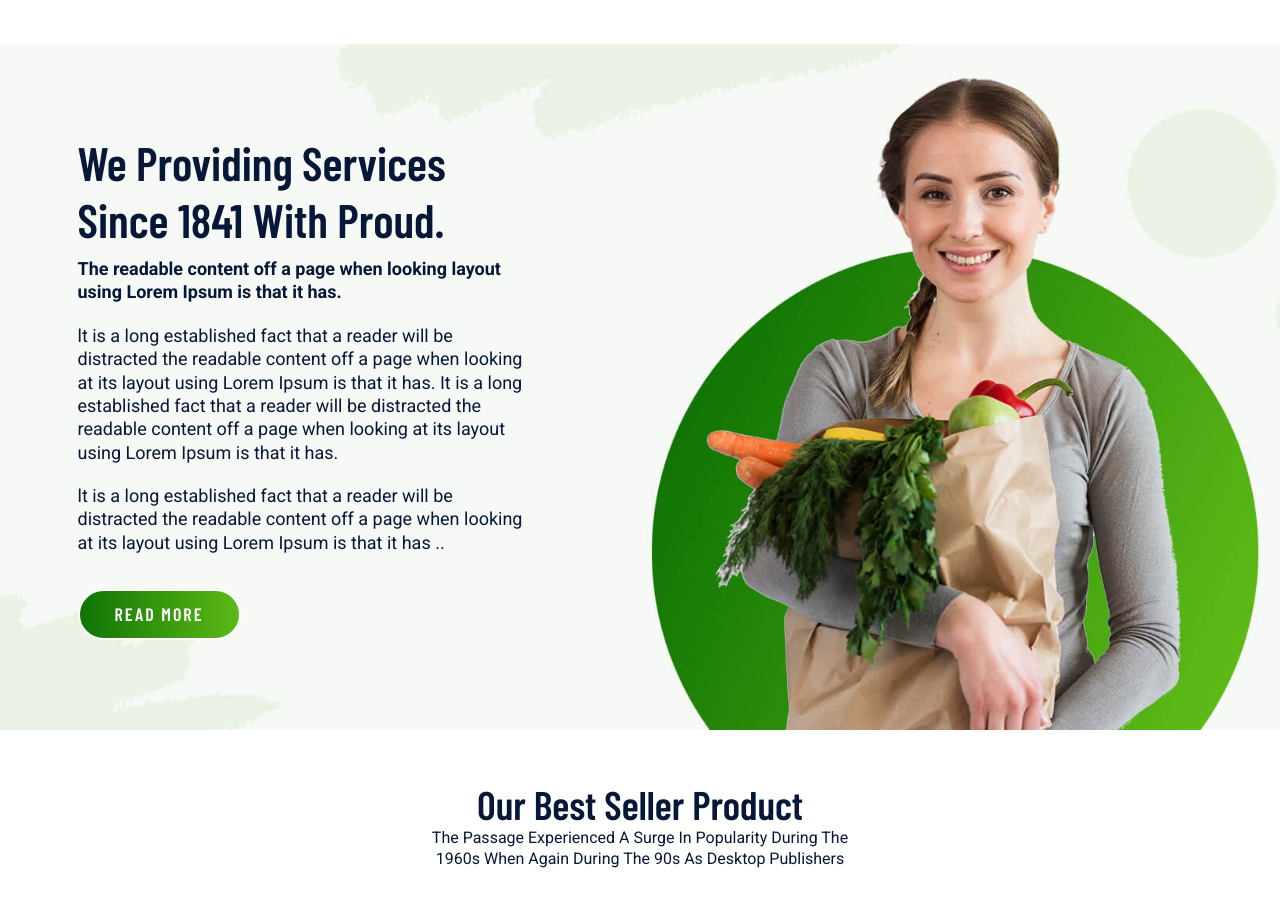
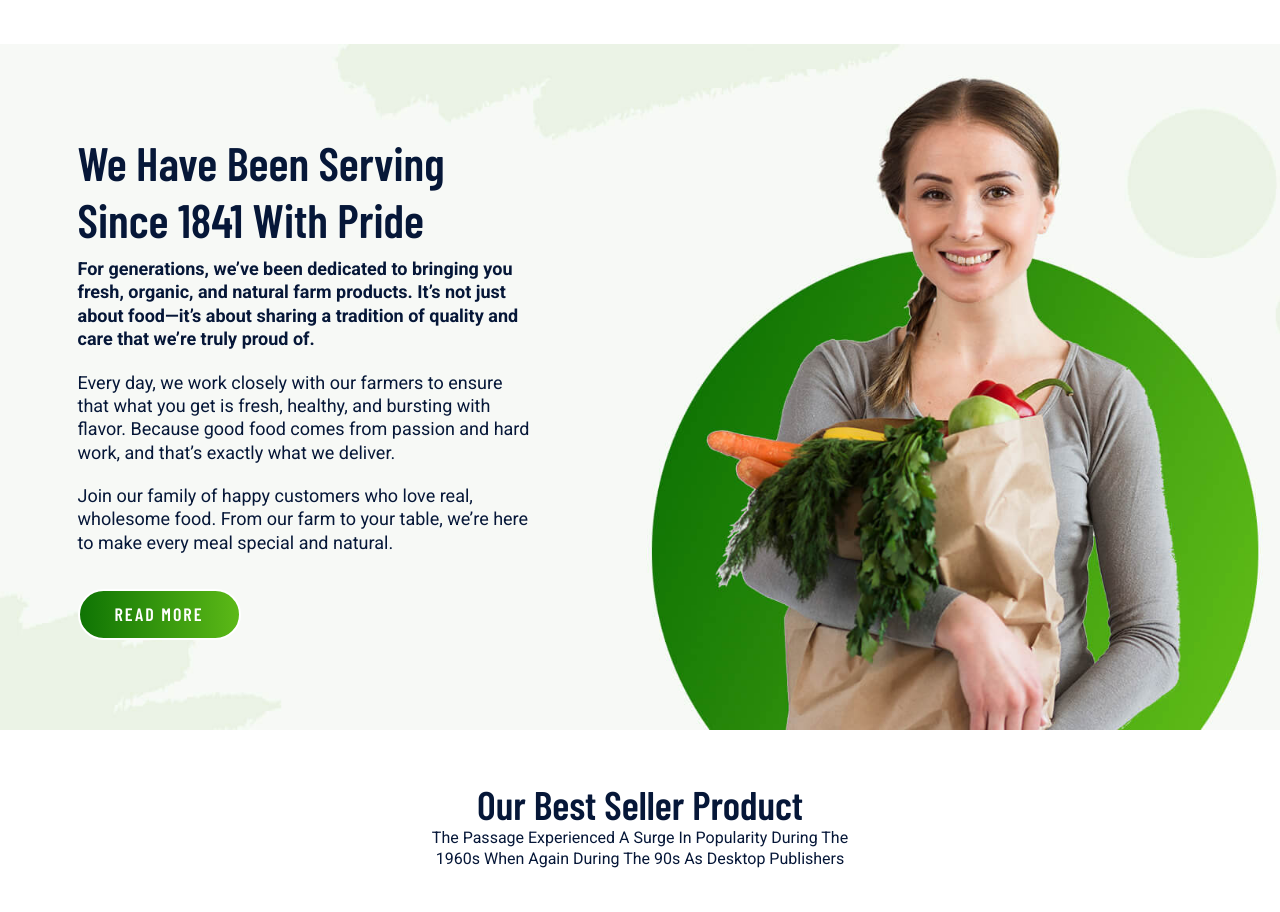
Before and after one commit to Rajat-7271/Business-Portfolio-Website, a plain HTML site: page index.html in a window 1280 px wide. Shown: the part 1200-2112 px from the top of the page. Drawn offline with nearby package versions, Linux system fonts and the light colour scheme; a web font is replaced by a local one.

Commit message:
Update index.html
replaced dummy text above read more button.

```diff
--- a/index.html
+++ b/index.html
@@ -179,16 +179,11 @@
                 <div class="col-xl-5 col-lg-6 col-sm-8">
 
                     <div class="about-content">
-                        <h2>We Providing Services Since 1841 With Proud.</h2>
+                        <h2>We Have Been Serving Since 1841 With Pride</h2>
                         <div class="about-details">
-                            <p class="fw-bold">The readable content off a page when looking layout using Lorem Ipsum is
-                                that it has.</p>
-                            <p>lt is a long established fact that a reader will be distracted the readable content off a
-                                page when looking at its layout using Lorem Ipsum is that it has. It is a long
-                                established fact that a reader will be distracted the readable content off a page when
-                                looking at its layout using Lorem Ipsum is that it has.</p>
-                            <p>lt is a long established fact that a reader will be distracted the readable content off a
-                                page when looking at its layout using Lorem Ipsum is that it has ..</p>
+                            <p class="fw-bold">For generations, we’ve been dedicated to bringing you fresh, organic, and natural farm products. It’s not just about food—it’s about sharing a tradition of quality and care that we’re truly proud of.</p>
+                            <p>Every day, we work closely with our farmers to ensure that what you get is fresh, healthy, and bursting with flavor. Because good food comes from passion and hard work, and that’s exactly what we deliver.</p>
+                            <p>Join our family of happy customers who love real, wholesome food. From our farm to your table, we’re here to make every meal special and natural.</p>
 
                             <a href="about. html" class="btn main-btn">Read More</a>
                         </div>
```
